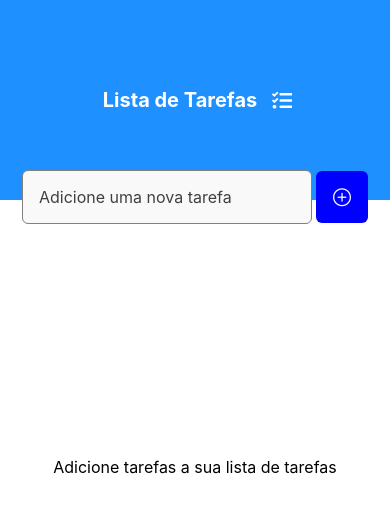
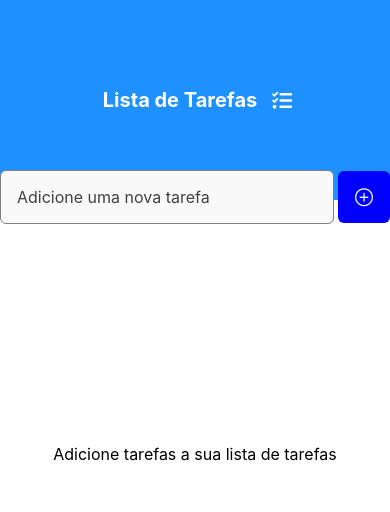
Before and after one commit to scottirios/listaTarefas, a React Native app: screen / in a window 390 px wide. Shown: the top 512 px of the page. Built offline with nearby package versions, Linux system fonts and the light colour scheme.

Commit message:
refactor: Alteração do style do containerInput

```diff
--- a/src/components/Task/styles.ts
+++ b/src/components/Task/styles.ts
@@ -2,11 +2,12 @@ import { StyleSheet } from "react-native";
 
 export const styles = StyleSheet.create({
     container: {
-        backgroundColor: '#fff',
+        backgroundColor: 'red',
         borderRadius: 5,
         flexDirection: 'row',
         alignItems: 'center',
-        marginBottom: 8
+        marginBottom: 8,
+        marginHorizontal: 24
     },
     name: {
         flex: 1,
--- a/src/screens/Home/styles.ts
+++ b/src/screens/Home/styles.ts
@@ -24,11 +24,11 @@ export const styles = StyleSheet.create({
         alignItems: "center",
         position: "relative",
         top: -30,
-        marginBottom: 35
+        marginBottom: 10
     },
     input: {
         flex: 1,
-        maxWidth: 290,
+        maxWidth: 340,
         height: 54,
         padding: 16,
         borderWidth: 0.5,
```
